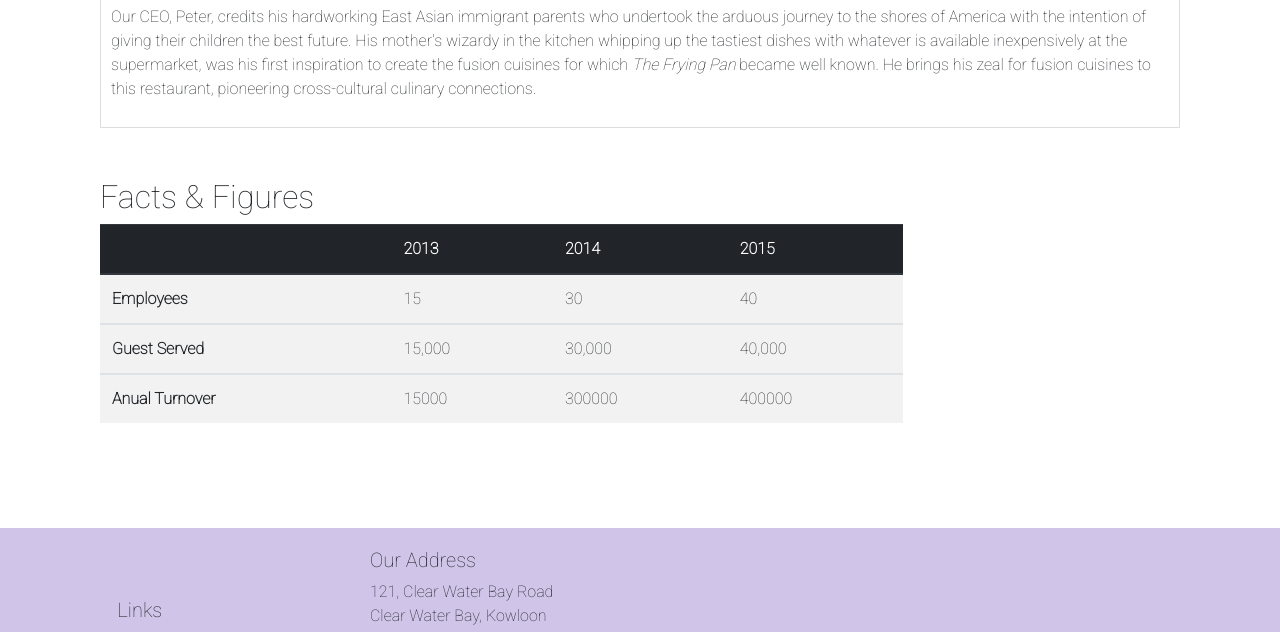
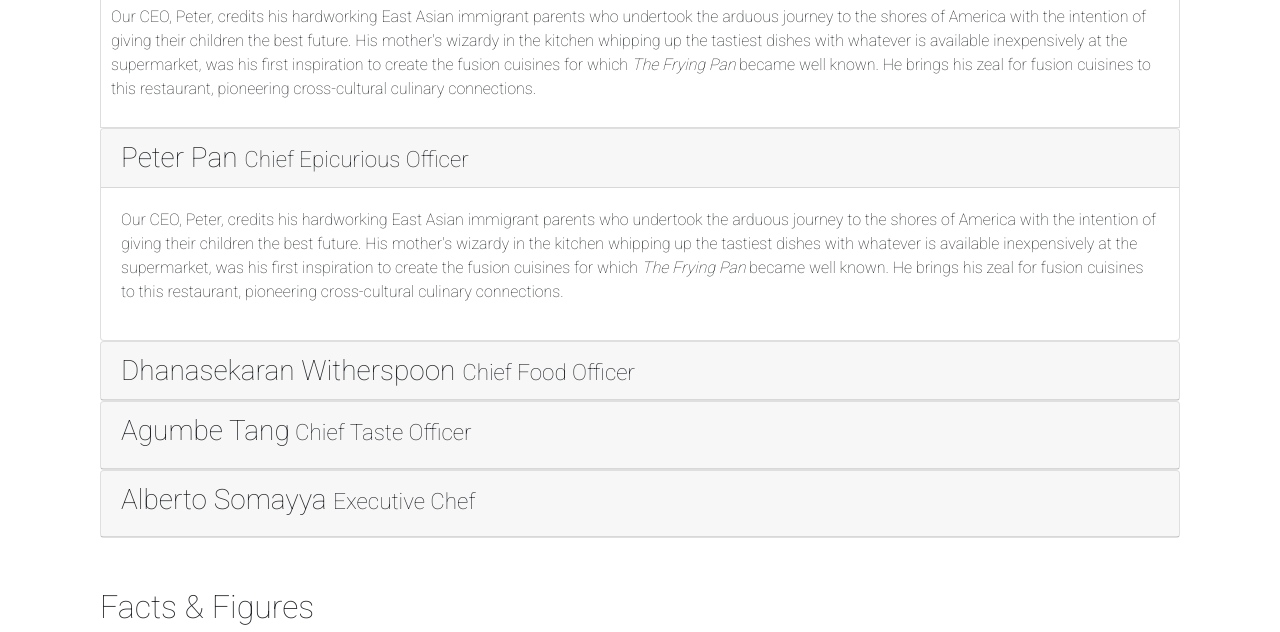
Before and after one commit to dongxiaohuang/bootstrap4, a website: page conFusion/aboutus.html in a window 1280 px wide. Shown: the part 982-1614 px from the top of the page. Drawn offline with nearby package versions, Linux system fonts and the light colour scheme.

Commit message:
accordion

```diff
--- a/conFusion/aboutus.html
+++ b/conFusion/aboutus.html
@@ -148,26 +148,77 @@
                               <a href="#albert" role="tab" class="nav-link" data-toggle="tab">Alberto Somayya</a>
                          </li>
                     </ul>
+
                     <div class="tab-content">
                          <div role="tabpanel" class="tab-pane fade show active" id="peter">
                               <h3>Peter Pan <small>Chief Epicurious Officer</small></h3>
-                              <p class="d-none d-sm-block">Our CEO, Peter, credits his hardworking East Asian immigrant parents who undertook the arduous journey to the shores of America with the intention of giving their children the best future. His mother's wizardy in the kitchen whipping
-                                   up the tastiest dishes with whatever is available inexpensively at the supermarket, was his first inspiration to create the fusion cuisines for which <em>The Frying Pan</em> became well known. He brings his zeal for fusion
-                                   cuisines to this restaurant, pioneering cross-cultural culinary connections.</p>
+                              <p class="d-none d-sm-block">Our CEO, Peter, credits his hardworking East Asian immigrant parents who undertook the arduous journey to the shores of America with the intention of giving their children the best future. His mother's wizardy in the kitchen
+                                   whipping up the tastiest dishes with whatever is available inexpensively at the supermarket, was his first inspiration to create the fusion cuisines for which <em>The Frying Pan</em> became well known. He brings his
+                                   zeal for fusion cuisines to this restaurant, pioneering cross-cultural culinary connections.</p>
                          </div>
                          <div role="tabpanel" class="tab-pane fade" id="dhanasekaran">
-                         <h3>Dhanasekaran Witherspoon <small>Chief Food Officer</small></h3>
-                         <p class="d-none d-sm-block">Our CFO, Danny, as he is affectionately referred to by his colleagues, comes from a long established family tradition in farming and produce. His experiences growing up on a farm in the Australian outback gave him great appreciation
-                              for varieties of food sources. As he puts it in his own words, <em>Everything that runs, wins, and everything that stays, pays!</em></p>
+                              <h3>Dhanasekaran Witherspoon <small>Chief Food Officer</small></h3>
+                              <p class="d-none d-sm-block">Our CFO, Danny, as he is affectionately referred to by his colleagues, comes from a long established family tradition in farming and produce. His experiences growing up on a farm in the Australian outback gave him great appreciation
+                                   for varieties of food sources. As he puts it in his own words, <em>Everything that runs, wins, and everything that stays, pays!</em></p>
                          </div>
                          <div role="tabpanel" class="tab-pane fade" id="agumbe">
                               <h3>Agumbe Tang <small>Chief Taste Officer</small></h3>
-                              <p class="d-none d-sm-block">Blessed with the most discerning gustatory sense, Agumbe, our CTO, personally ensures that every dish that we serve meets his exacting tastes. Our chefs dread the tongue lashing that ensues if their dish does not meet his exacting
-                                   standards. He lives by his motto, <em>You click only if you survive my lick.</em></p>
+                              <p class="d-none d-sm-block">Blessed with the most discerning gustatory sense, Agumbe, our CTO, personally ensures that every dish that we serve meets his exacting tastes. Our chefs dread the tongue lashing that ensues if their dish does not meet his
+                                   exacting standards. He lives by his motto, <em>You click only if you survive my lick.</em></p>
                          </div>
                          <div role="tabpanel" class="tab-pane fade" id="albert">
                               <h3>Alberto Somayya <small>Executive Chef</small></h3>
                               <p class="d-none d-sm-block">Award winning three-star Michelin chef with wide International experience having worked closely with whos-who in the culinary world, he specializes in creating mouthwatering Indo-Italian fusion experiences. He says, <em>Put together the cuisines from the two craziest cultures, and you get a winning hit! Amma Mia!</em></p>
+                         </div>
+                    </div>
+                    <div id="accordion">
+                         <div class="card">
+                              <div class="card-header" role="tab" id="peterhead">
+                                   <h3 class="mb-0">
+                                        <a data-toggle="collapse" data-target="#peter1">Peter Pan</a> <small>Chief Epicurious Officer</small></h3>
+                              </div>
+                              <div role="tabpanel" class="collapse show" id="peter1" data-parent="#accodion">
+                                   <div class="card-body">
+                                        <p class="d-none d-sm-block">Our CEO, Peter, credits his hardworking East Asian immigrant parents who undertook the arduous journey to the shores of America with the intention of giving their children the best future. His mother's wizardy in
+                                             the kitchen whipping up the tastiest dishes with whatever is available inexpensively at the supermarket, was his first inspiration to create the fusion cuisines for which <em>The Frying Pan</em> became well
+                                             known. He brings his zeal for fusion cuisines to this restaurant, pioneering cross-cultural culinary connections.</p>
+
+                                   </div>
+                              </div>
+                         </div>
+                         <div class="card">
+                              <div class="card-header" role="tab" id="dhanasekaranhead">
+                                   <h3 class=mb-0>
+                                        <a data-toggle="collapse" data-target="#dhanasekaran1">Dhanasekaran Witherspoon</a> <small>Chief Food Officer</small></h3>
+                              </div>
+                              <div role="tabpanel" class="collapse " id="dhanasekaran1" data-parent="#accodion">
+                                   <div class="card-body">
+                                        <p class="d-none d-sm-block">Our CFO, Danny, as he is affectionately referred to by his colleagues, comes from a long established family tradition in farming and produce. His experiences growing up on a farm in the Australian outback gave him great appreciation
+                                             for varieties of food sources. As he puts it in his own words, <em>Everything that runs, wins, and everything that stays, pays!</em></p>
+                                        </div>
+                              </div>
+                         </div>
+
+                         <div class="card">
+                              <div class="card-header" role="tab" id="agumbehead">
+                                   <h3><a data-toggle="collapse" data-target="#agumbe1">Agumbe Tang</a><small> Chief Taste Officer</small></h3>
+                              </div>
+                              <div class="collapse" id="agumbe1" data-parent="#accodion">
+                                   <div class="card-body">
+                                        <p class="d-none d-sm-block">Blessed with the most discerning gustatory sense, Agumbe, our CTO, personally ensures that every dish that we serve meets his exacting tastes. Our chefs dread the tongue lashing that ensues if their dish does not meet his
+                                             exacting standards. He lives by his motto, <em>You click only if you survive my lick.</em></p>
+                                   </div>
+                              </div>
+                         </div>
+                         <div class="card">
+                              <div class="card-header" role="tab" id="alberthead">
+                                   <h3><a data-toggle="collapse" data-target="#albert1">Alberto Somayya </a><small>Executive Chef</small></h3>
+                              </div>
+                              <div class="collapse" id="albert1" data-parent="#accodion">
+                                   <div class="card-body">
+                                        <p class="d-none d-sm-block">Award winning three-star Michelin chef with wide International experience having worked closely with whos-who in the culinary world, he specializes in creating mouthwatering Indo-Italian fusion experiences. He says, <em>Put together the cuisines from the two craziest cultures, and you get a winning hit! Amma Mia!</em></p>
+                                   </div>
+                              </div>
                          </div>
                     </div>
                </div>
```
